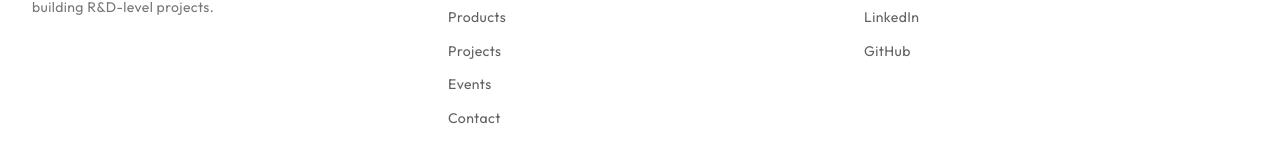
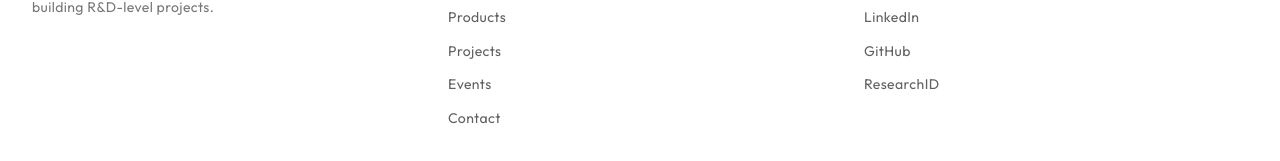
Before and after one commit to sachin183291-hub/meivelsir-website, a Next.js app: page / in a window 1280 px wide. Shown: the part 8518-8679 px from the top of the page. Built offline with nearby package versions, Linux system fonts and the light colour scheme; a web font is replaced by a local one.

Commit message:
Add all real social profile links - Scholar, ORCID, Scopus, ResearchGate, LinkedIn, GitHub, ResearchID

```diff
--- a/src/components/layout/Footer.tsx
+++ b/src/components/layout/Footer.tsx
@@ -40,12 +40,13 @@ export default function Footer() {
           <div>
             <h4 className="text-lg font-semibold text-foreground mb-4">Research Profiles</h4>
             <ul className="space-y-2">
-              <li><a href={profileData.social.googleScholar} className="text-foreground/70 hover:text-primary transition-colors text-sm">Google Scholar</a></li>
-              <li><a href={profileData.social.orcid} className="text-foreground/70 hover:text-primary transition-colors text-sm">ORCID</a></li>
-              <li><a href={profileData.social.scopus} className="text-foreground/70 hover:text-primary transition-colors text-sm">Scopus</a></li>
-              <li><a href={profileData.social.researchGate} className="text-foreground/70 hover:text-primary transition-colors text-sm">ResearchGate</a></li>
-              <li><a href={profileData.social.linkedIn} className="text-foreground/70 hover:text-primary transition-colors text-sm">LinkedIn</a></li>
-              <li><a href={profileData.social.github} className="text-foreground/70 hover:text-primary transition-colors text-sm">GitHub</a></li>
+              <li><a href={profileData.social.googleScholar} target="_blank" rel="noopener noreferrer" className="text-foreground/70 hover:text-primary transition-colors text-sm">Google Scholar</a></li>
+              <li><a href={profileData.social.orcid} target="_blank" rel="noopener noreferrer" className="text-foreground/70 hover:text-primary transition-colors text-sm">ORCID</a></li>
+              <li><a href={profileData.social.scopus} target="_blank" rel="noopener noreferrer" className="text-foreground/70 hover:text-primary transition-colors text-sm">Scopus</a></li>
+              <li><a href={profileData.social.researchGate} target="_blank" rel="noopener noreferrer" className="text-foreground/70 hover:text-primary transition-colors text-sm">ResearchGate</a></li>
+              <li><a href={profileData.social.linkedIn} target="_blank" rel="noopener noreferrer" className="text-foreground/70 hover:text-primary transition-colors text-sm">LinkedIn</a></li>
+              <li><a href={profileData.social.github} target="_blank" rel="noopener noreferrer" className="text-foreground/70 hover:text-primary transition-colors text-sm">GitHub</a></li>
+              <li><a href={profileData.social.researchId} target="_blank" rel="noopener noreferrer" className="text-foreground/70 hover:text-primary transition-colors text-sm">ResearchID</a></li>
             </ul>
           </div>
 
--- a/src/components/layout/Navbar.tsx
+++ b/src/components/layout/Navbar.tsx
@@ -95,6 +95,9 @@ export default function Navbar() {
                   <div className="py-1">
                     <a href={profileData.social.googleScholar} target="_blank" rel="noopener noreferrer" className="block px-4 py-2 text-sm text-foreground/80 hover:bg-accent hover:text-primary">Google Scholar</a>
                     <a href={profileData.social.orcid} target="_blank" rel="noopener noreferrer" className="block px-4 py-2 text-sm text-foreground/80 hover:bg-accent hover:text-primary">ORCID</a>
+                    <a href={profileData.social.scopus} target="_blank" rel="noopener noreferrer" className="block px-4 py-2 text-sm text-foreground/80 hover:bg-accent hover:text-primary">Scopus</a>
+                    <a href={profileData.social.researchGate} target="_blank" rel="noopener noreferrer" className="block px-4 py-2 text-sm text-foreground/80 hover:bg-accent hover:text-primary">ResearchGate</a>
+                    <a href={profileData.social.researchId} target="_blank" rel="noopener noreferrer" className="block px-4 py-2 text-sm text-foreground/80 hover:bg-accent hover:text-primary">ResearchID</a>
                     <a href={profileData.social.linkedIn} target="_blank" rel="noopener noreferrer" className="block px-4 py-2 text-sm text-foreground/80 hover:bg-accent hover:text-primary">LinkedIn</a>
                     <a href={profileData.social.github} target="_blank" rel="noopener noreferrer" className="block px-4 py-2 text-sm text-foreground/80 hover:bg-accent hover:text-primary">GitHub</a>
                   </div>
--- a/src/data/mockData.ts
+++ b/src/data/mockData.ts
@@ -23,12 +23,13 @@ export const profileData: ProfileData = {
     i10Index: 0,
   },
   social: {
-    googleScholar: "#",
-    orcid: "#",
-    scopus: "#",
-    researchGate: "#",
-    linkedIn: "#",
-    github: "#",
+    googleScholar: "https://scholar.google.com/citations?user=eedV8xUAAAAJ&hl=en&authuser=2",
+    orcid: "https://orcid.org/0000-0002-8717-3881",
+    scopus: "https://www.scopus.com/authid/detail.uri?authorId=57191913735",
+    researchGate: "https://www.researchgate.net/profile/S-Meivel",
+    linkedIn: "https://www.linkedin.com/in/meivel-s-b1885617a/",
+    github: "https://github.com/meivels",
+    researchId: "https://researchid.co/meivels",
   }
 };
 
--- a/src/types/index.ts
+++ b/src/types/index.ts
@@ -73,6 +73,7 @@ export interface ProfileData {
     researchGate: string;
     linkedIn: string;
     github: string;
+    researchId?: string;
   };
 }
 
```
